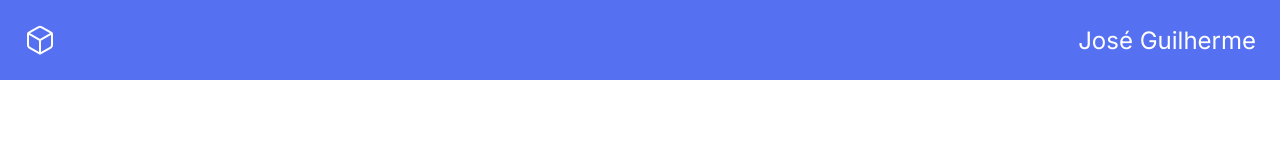
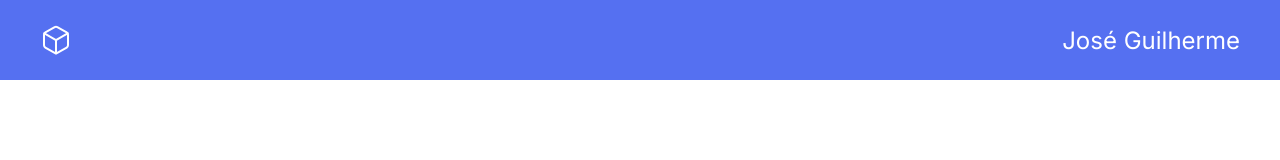
Before and after one commit to zehguilherme/ecommerce-crud, a Next.js app in the folder web/: page / in a window 1280 px wide. Shown: the top 160 px of the page. Built offline with nearby package versions, Linux system fonts and the light colour scheme.

Commit message:
Add responsiveness on large screens

```diff
--- a/web/app/components/Header.tsx
+++ b/web/app/components/Header.tsx
@@ -4,7 +4,7 @@ import { Box } from "./icons/Box";
 export function Header() {
   return (
     <header className="bg-purple">
-      <nav className="flex justify-between items-center p-6">
+      <nav className="flex justify-between items-center p-6 lg:px-0 max-w-[1200px] mx-auto">
         <Link href="/">
           <Box />
         </Link>
```
